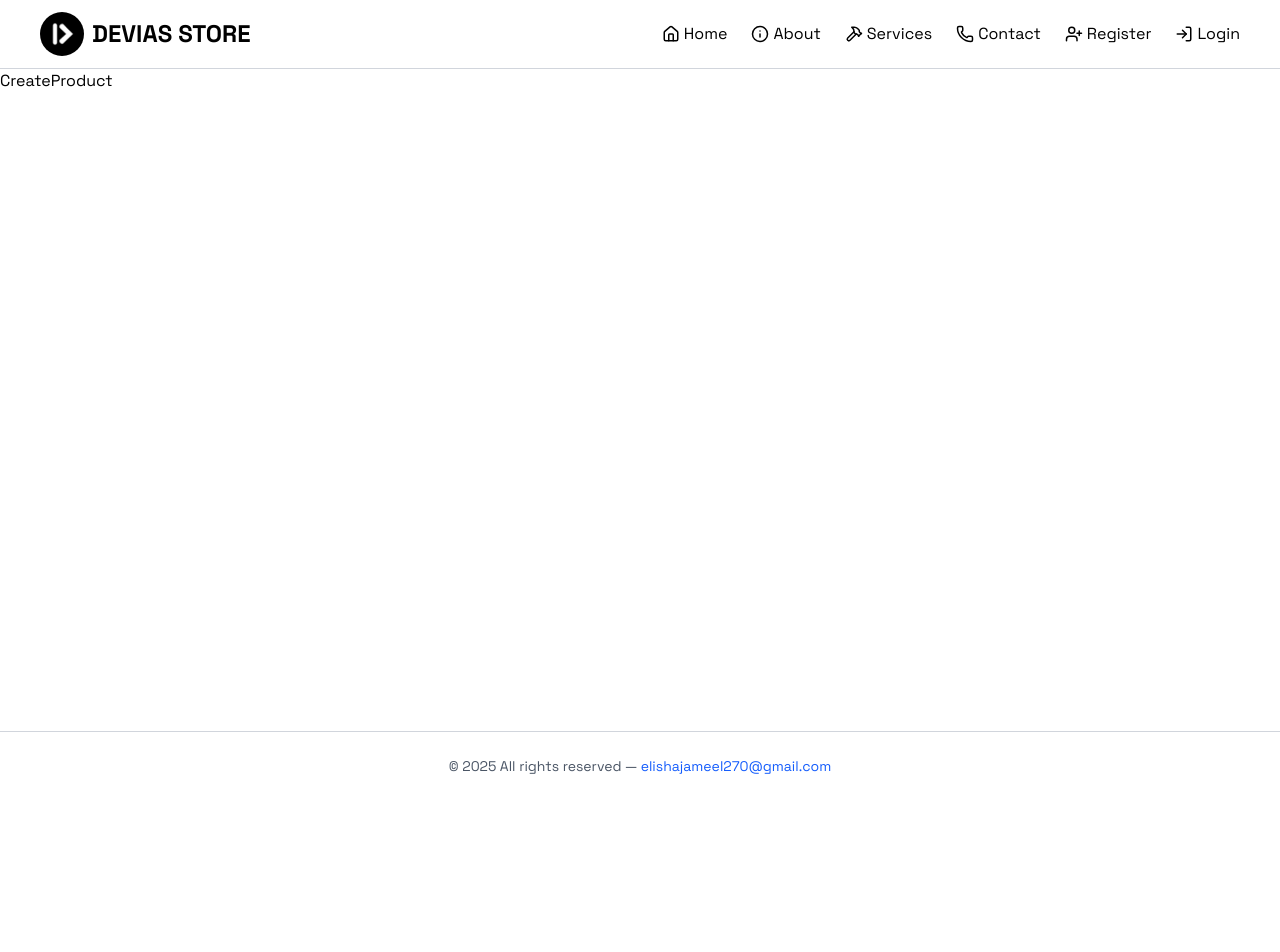
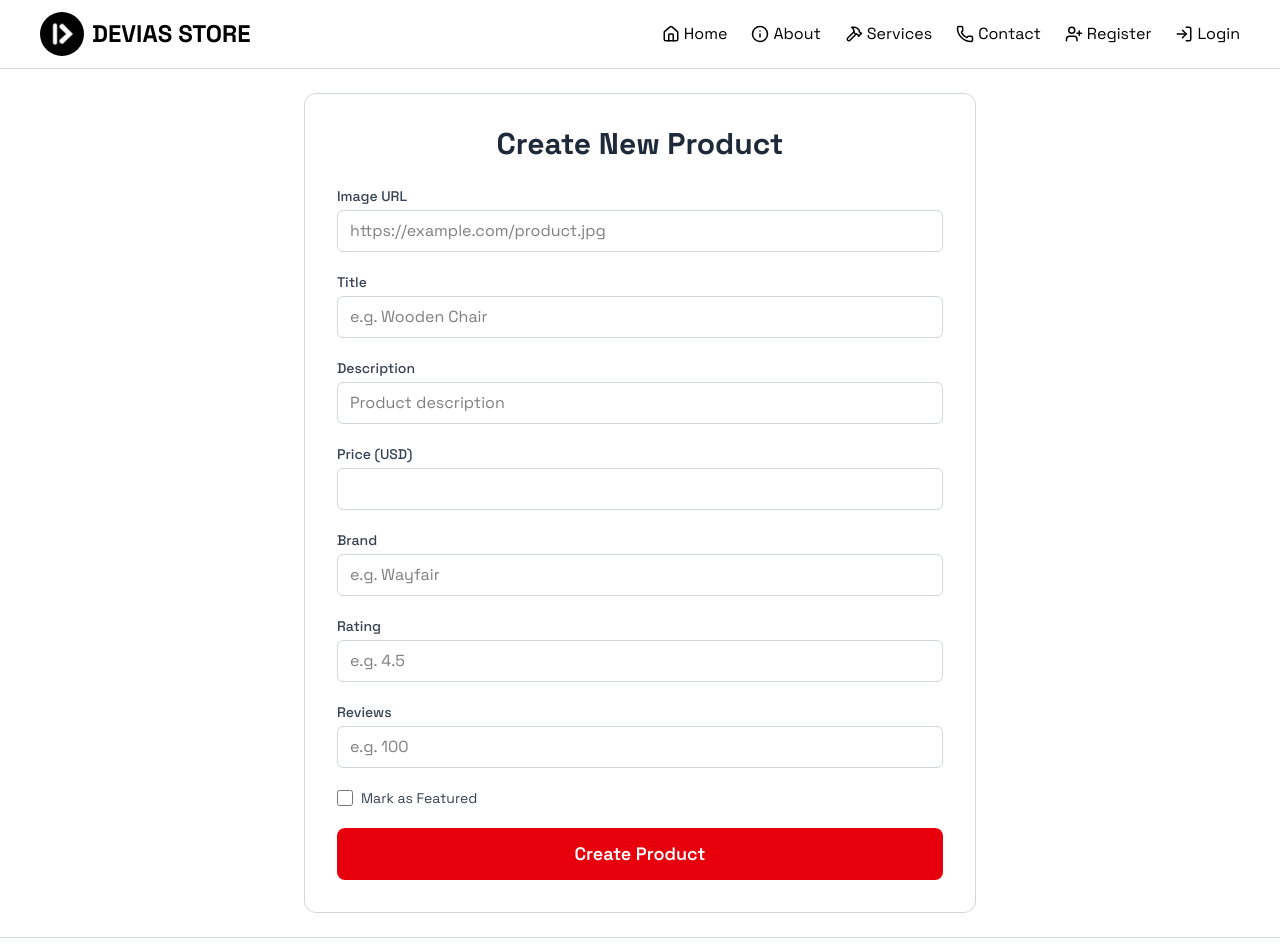
Before and after one commit to elishabhatti/e-commerce-with-mern, a React (Vite) app in the folder client/: page /admin-create-product in a window 1280 px wide. Shown: the top 952 px of the page. Before the commit the page ends 800 px from the top, so only its background shows below. Built offline with nearby package versions, Linux system fonts and the light colour scheme; no server answers.

Commit message:
created a simple form for adding a new product for admin

```diff
--- a/client/src/admin/CreateProduct.jsx
+++ b/client/src/admin/CreateProduct.jsx
@@ -1,9 +1,173 @@
-import React from 'react'
+import React, { useState } from "react";
+import { motion } from "framer-motion";
+import Input from "../components/Input"; // Make sure this path is correct
+import axios from "axios";
+import { toast } from "react-toastify";
 
 const CreateProduct = () => {
+  const [formData, setFormData] = useState({
+    image: "",
+    title: "",
+    description: "",
+    price: "",
+    brand: "",
+    rating: "",
+    reviews: "",
+    isFeatured: false,
+  });
+
+  const [loading, setLoading] = useState(false);
+
+  const handleChange = (e) => {
+    const { name, value, type, checked } = e.target;
+    setFormData((prev) => ({
+      ...prev,
+      [name]: type === "checkbox" ? checked : value,
+    }));
+  };
+
+  const handleSubmit = async (e) => {
+    e.preventDefault();
+    setLoading(true);
+
+    try {
+      const res = await axios.post(
+        "http://localhost:3000/api/admin/create-product",
+        {
+          ...formData,
+          price: Number(formData.price),
+          rating: Number(formData.rating),
+          reviews: Number(formData.reviews),
+        },
+        {
+          withCredentials: true,
+          headers: {
+            "Content-Type": "application/json",
+          },
+        }
+      );
+
+      toast.success("Product created successfully!");
+      setFormData({
+        image: "",
+        title: "",
+        description: "",
+        price: "",
+        brand: "",
+        rating: "",
+        reviews: "",
+        isFeatured: false,
+      });
+    } catch (error) {
+      toast.error(
+        error.response?.data?.message || "Failed to create product."
+      );
+    } finally {
+      setLoading(false);
+    }
+  };
+
   return (
-    <div>CreateProduct</div>
-  )
-}
+    <div className="min-h-screen flex items-center justify-center p-6">
+      <motion.div
+        className="border border-gray-300 rounded-xl p-8 w-full max-w-2xl"
+        initial={{ opacity: 0, y: 30 }}
+        animate={{ opacity: 1, y: 0 }}
+        transition={{ duration: 0.7, ease: "easeOut" }}
+      >
+        <h2 className="text-3xl font-bold mb-6 text-center text-gray-800">
+          Create New Product
+        </h2>
 
-export default CreateProduct
+        <form onSubmit={handleSubmit} className="space-y-5">
+          <Input
+            label="Image URL"
+            name="image"
+            value={formData.image}
+            onChange={handleChange}
+            placeholder="https://example.com/product.jpg"
+            required
+          />
+
+          <Input
+            label="Title"
+            name="title"
+            value={formData.title}
+            onChange={handleChange}
+            placeholder="e.g. Wooden Chair"
+            required
+          />
+
+          <Input
+            label="Description"
+            name="description"
+            value={formData.description}
+            onChange={handleChange}
+            placeholder="Product description"
+          />
+
+          <Input
+            label="Price (USD)"
+            name="price"
+            type="number"
+            value={formData.price}
+            onChange={handleChange}
+            required
+          />
+
+          <Input
+            label="Brand"
+            name="brand"
+            value={formData.brand}
+            onChange={handleChange}
+            placeholder="e.g. Wayfair"
+          />
+
+          <Input
+            label="Rating"
+            name="rating"
+            type="number"
+            step="0.1"
+            value={formData.rating}
+            onChange={handleChange}
+            placeholder="e.g. 4.5"
+          />
+
+          <Input
+            label="Reviews"
+            name="reviews"
+            type="number"
+            value={formData.reviews}
+            onChange={handleChange}
+            placeholder="e.g. 100"
+          />
+
+          <div className="flex items-center space-x-2">
+            <input
+              type="checkbox"
+              name="isFeatured"
+              checked={formData.isFeatured}
+              onChange={handleChange}
+              className="w-4 h-4"
+            />
+            <label htmlFor="isFeatured" className="text-sm text-gray-700">
+              Mark as Featured
+            </label>
+          </div>
+
+          <motion.button
+            type="submit"
+            className="w-full bg-red-600 text-white py-3 rounded-lg hover:bg-red-700 transition duration-300 ease-in-out font-semibold text-lg disabled:opacity-50"
+            disabled={loading}
+            whileHover={{ scale: 1.01 }}
+            whileTap={{ scale: 0.99 }}
+          >
+            {loading ? "Creating Product..." : "Create Product"}
+          </motion.button>
+        </form>
+      </motion.div>
+    </div>
+  );
+};
+
+export default CreateProduct;
```
